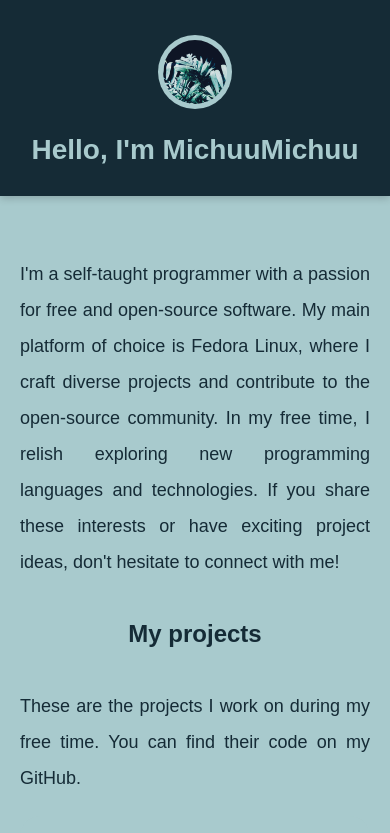
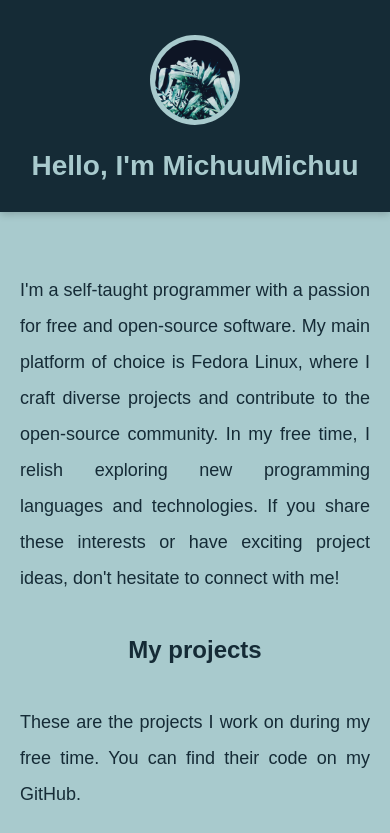
Before and after one commit to MichuuMichuu18/michuumichuu18.github.io, a plain HTML site: page index.html in a window 390 px wide. Shown: the top 833 px of the page. Drawn offline with Linux system fonts and the light colour scheme.

Commit message:
New website - part 3
Mobile view improvements

```diff
--- a/index.html
+++ b/index.html
@@ -199,7 +199,7 @@
             }
 
             img.profile-pic {
-                max-width: 4em;
+                max-width: 5em;
             }
 
             .social-buttons-container {
@@ -263,6 +263,7 @@
         <p class="content-text">
             I'm a self-taught programmer with a passion for free and open-source software. My main platform of choice is Fedora Linux, where I craft diverse projects and contribute to the open-source community. In my free time, I relish exploring new programming languages and technologies. If you share these interests or have exciting project ideas, don't hesitate to connect with me!
         </p>
+
         <h1 class="section">My projects</h1>
         <p class="content-text">
             These are the projects I work on during my free time. You can find their code on my GitHub.
```
